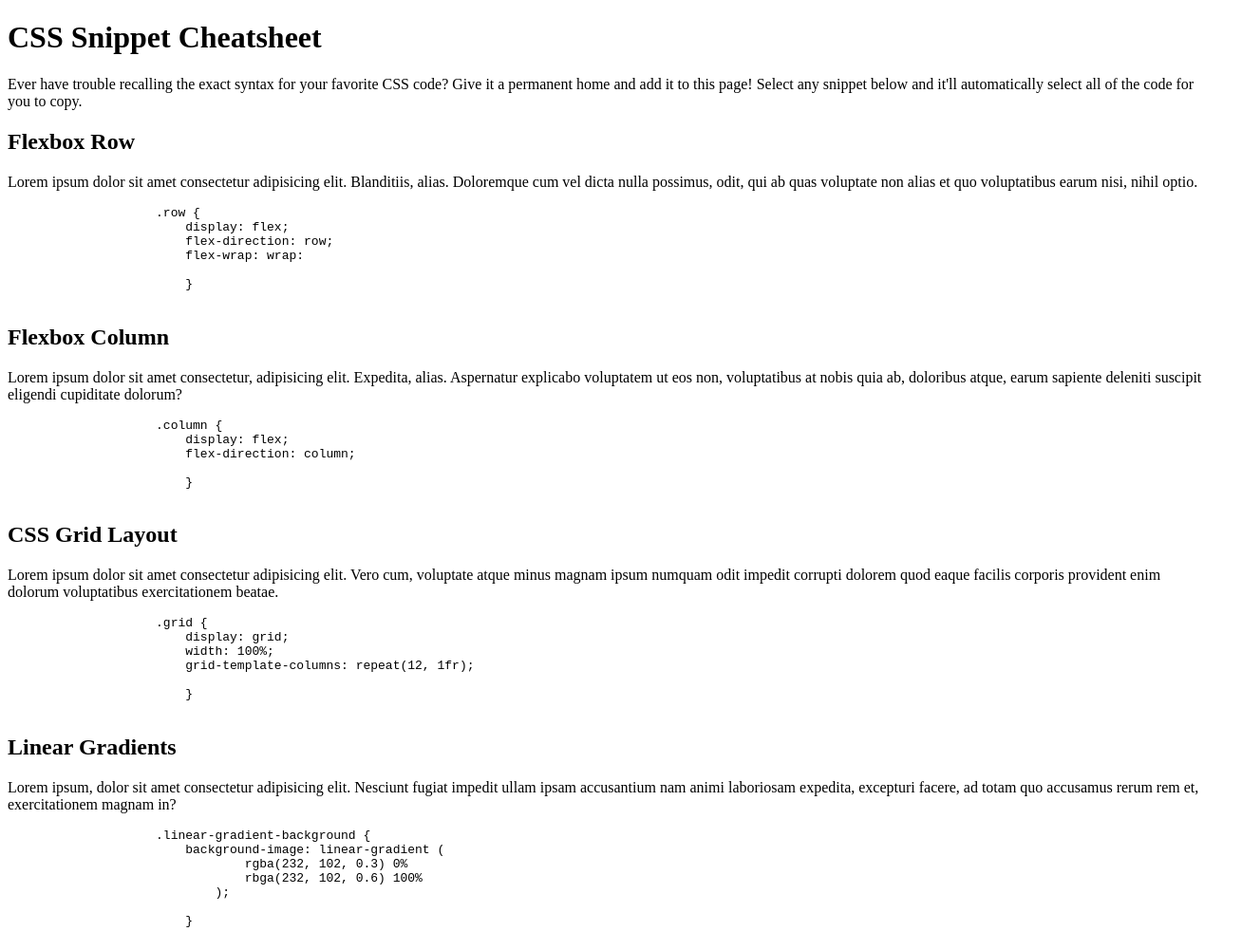
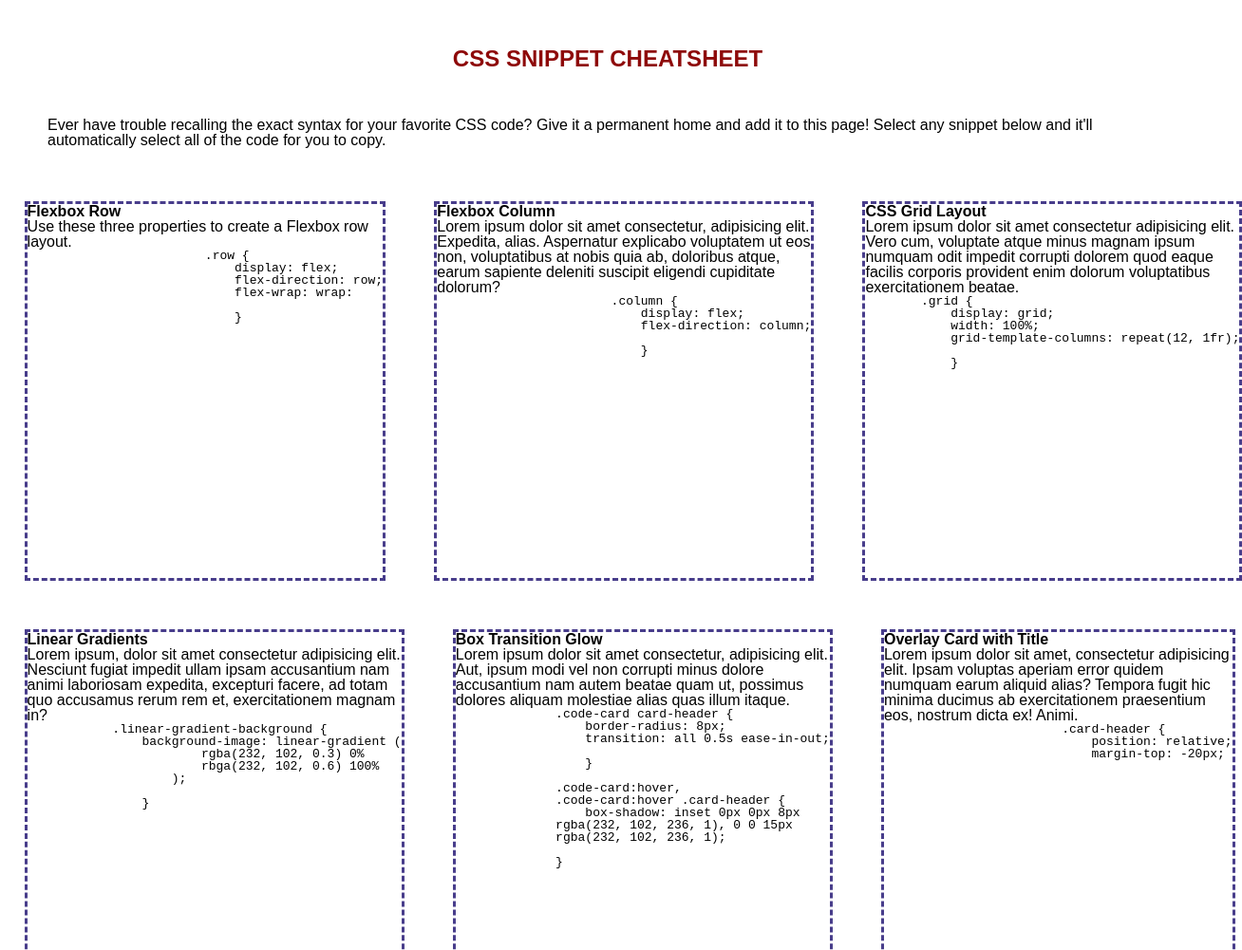
Before and after one commit to captaiiinsolo/miniProject2, a plain HTML site: page index.html in a window 1280 px wide. Shown: the top 1001 px of the page at 95% size, 1308 px wide, since content can reach past the window. Drawn offline with Linux system fonts and the light colour scheme.

Commit message:
add css and html

```diff
--- a/assets/css/reset.css
+++ b/assets/css/reset.css
@@ -0,0 +1,19 @@
+* {
+    margin: 0;
+    padding: 0;
+    box-sizing: border-box;
+}
+
+html {
+    height: 100%;
+}
+
+body {
+    min-height: 100%;
+    line-height: 1;
+    font-family: Arial, Helvetica, sans-serif;
+}
+
+h1, h2, h3, h4, h5, h6 {
+    font-size: 100%;
+}
--- a/assets/css/style.css
+++ b/assets/css/style.css
@@ -0,0 +1,60 @@
+header {
+    display: flex;
+    justify-content: center;
+    margin: 25px;
+    padding: 25px;
+}
+
+h1 {
+    font-size: x-large;
+    font-weight: 900;
+    text-transform: uppercase;
+    color: rgb(142, 10, 10);
+}
+
+section.headerCapContainer {
+    display: flex;
+    justify-content: center;
+    margin: 0 25px 5px 25px;
+    padding: 0 25px 25px 25px;
+}
+
+#row1,
+#row2 {
+    display: flex;
+    flex-direction: row;
+    justify-content: space-between;
+}
+
+article.row-1,
+article.row-2 {
+    border: dashed 3px darkslateblue;
+}
+
+.row-1.card-1,
+.row-1.card-2,
+.row-1.card-3 {
+    margin: 2%;
+    width: 400px;
+    height: 400px;
+}
+
+.row-2.card-1,
+.row-2.card-2,
+.row-2.card-3 {
+    margin: 2%;
+    width: 400px;
+    height: 400px;
+}
+
+.codeSnip {
+    display: flex;
+    justify-content: flex-end;
+}
+
+
+
+footer {
+    display: flex;
+    justify-content: center;
+}
--- a/index.html
+++ b/index.html
@@ -13,8 +13,8 @@
         <h1>CSS Snippet Cheatsheet</h1>
     </header>
 
-    <section>
-        <p>Ever have trouble recalling the exact syntax for your favorite CSS code?
+    <section class="headerCapContainer">
+        <p class="headerCaption">Ever have trouble recalling the exact syntax for your favorite CSS code?
             Give it a permanent home and add it to this page!
             Select any snippet below and it'll automatically select all of the code for you to copy.
         </p>
@@ -23,8 +23,9 @@
     <main>
         <section id="row1">
             <article class="row-1 card-1">
-                <h2>Flexbox Row</h2>
-                <p>Lorem ipsum dolor sit amet consectetur adipisicing elit. Blanditiis, alias. Doloremque cum vel dicta nulla possimus, odit, qui ab quas voluptate non alias et quo voluptatibus earum nisi, nihil optio.</p>
+                <h2 class="cardHeader">Flexbox Row</h2>
+                <p>Use these three properties to create a Flexbox row layout.</p>
+                <div class="codeSnip">
                     <pre>
                         .row &#123;
                             display: flex;
@@ -33,23 +34,27 @@
 
                             &#125;
                     </pre>
+                </div>
             </article>
 
             <article class="row-1 card-2">
-                <h2>Flexbox Column</h2>
+                <h2 class="cardHeader">Flexbox Column</h2>
                 <p>Lorem ipsum dolor sit amet consectetur, adipisicing elit. Expedita, alias. Aspernatur explicabo voluptatem ut eos non, voluptatibus at nobis quia ab, doloribus atque, earum sapiente deleniti suscipit eligendi cupiditate dolorum?</p>
-                <pre>
+                <div class="codeSnip">
+                    <pre class="codeSnip">
                         .column &#123;
                             display: flex;
                             flex-direction: column;
 
                             &#125;
                     </pre>
+                </div>
             </article>
 
             <article class="row-1 card-3">
-                <h2>CSS Grid Layout</h2>
+                <h2 class="cardHeader">CSS Grid Layout</h2>
                 <p>Lorem ipsum dolor sit amet consectetur adipisicing elit. Vero cum, voluptate atque minus magnam ipsum numquam odit impedit corrupti dolorem quod eaque facilis corporis provident enim dolorum voluptatibus exercitationem beatae.</p>
+                <div class="codeSnip">
                     <pre>
                         .grid &#123;
                             display: grid;
@@ -58,13 +63,15 @@
 
                             &#125;
                     </pre>
+                </div>
             </article>
         </section>
 
         <section id="row2">
             <article class="row-2 card-1">
-                <h2>Linear Gradients</h2>
+                <h2 class="cardHeader">Linear Gradients</h2>
                 <p>Lorem ipsum, dolor sit amet consectetur adipisicing elit. Nesciunt fugiat impedit ullam ipsam accusantium nam animi laboriosam expedita, excepturi facere, ad totam quo accusamus rerum rem et, exercitationem magnam in?</p>
+                <div class="codeSnip">
                     <pre>
                         .linear-gradient-background &#123;
                             background-image: linear-gradient (
@@ -74,11 +81,13 @@
 
                             &#125;
                     </pre>
+                </div>
             </article>
 
             <article class="row-2 card-2">
-                <h2>Box Transition Glow</h2>
+                <h2 class="cardHeader">Box Transition Glow</h2>
                 <p>Lorem ipsum dolor sit amet consectetur, adipisicing elit. Aut, ipsum modi vel non corrupti minus dolore accusantium nam autem beatae quam ut, possimus dolores aliquam molestiae alias quas illum itaque.</p>
+                <div class="codeSnip">
                     <pre>
                         .code-card card-header &#123;
                             border-radius: 8px;
@@ -94,16 +103,19 @@
 
                         &#125;
                     </pre>
+                </div>
             </article>
 
             <article class="row-2 card-3">
-                <h2>Overlay Card with Title</h2>
+                <h2 class="cardHeader">Overlay Card with Title</h2>
                 <p>Lorem ipsum dolor sit amet, consectetur adipisicing elit. Ipsam voluptas aperiam error quidem numquam earum aliquid alias? Tempora fugit hic minima ducimus ab exercitationem praesentium eos, nostrum dicta ex! Animi.</p>
+                <div class="codeSnip">
                     <pre>
                         .card-header &#123;
                             position: relative;
                             margin-top: -20px;
                     </pre>
+                </div>
             </article>
         </section>
     </main>
```
Lines whose indentation alone changed are shown as unchanged.
